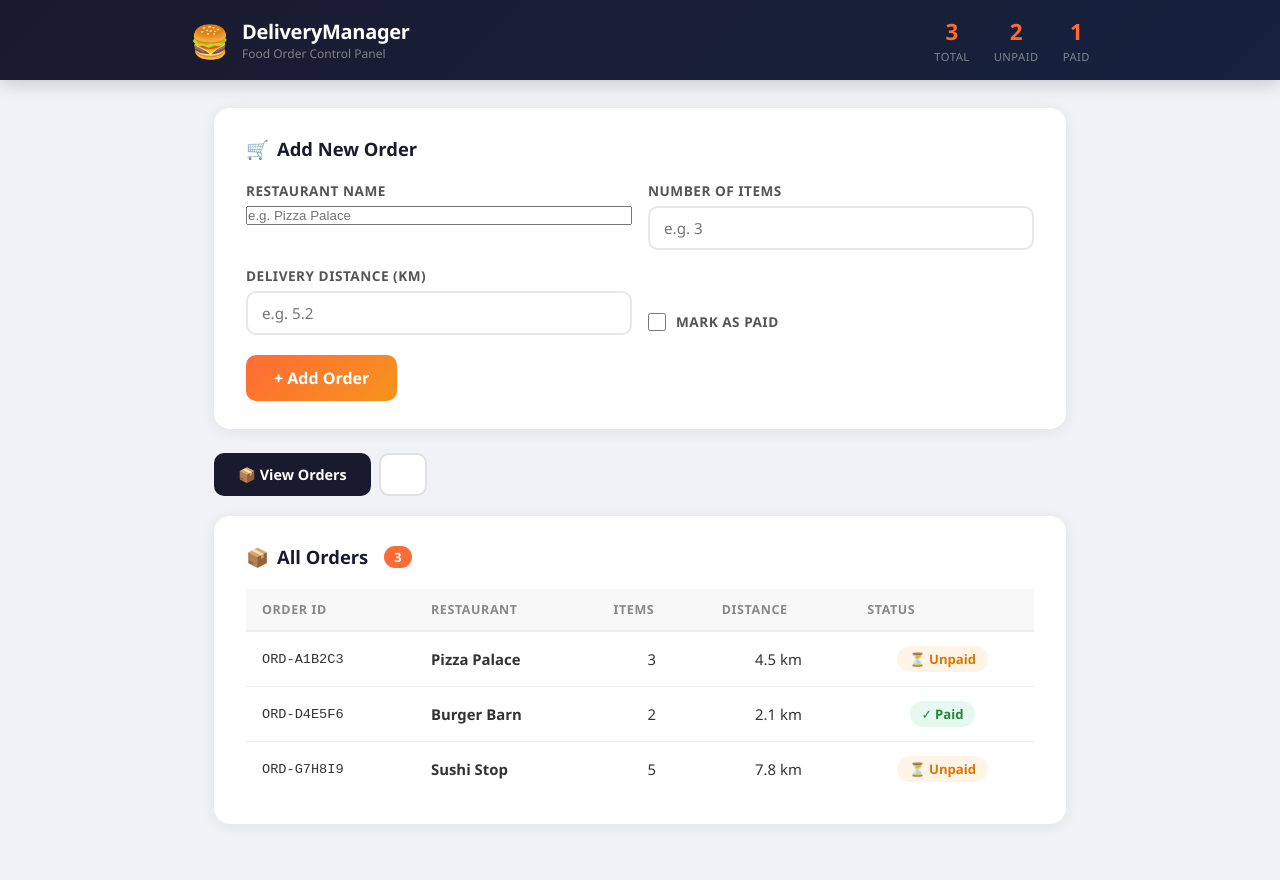
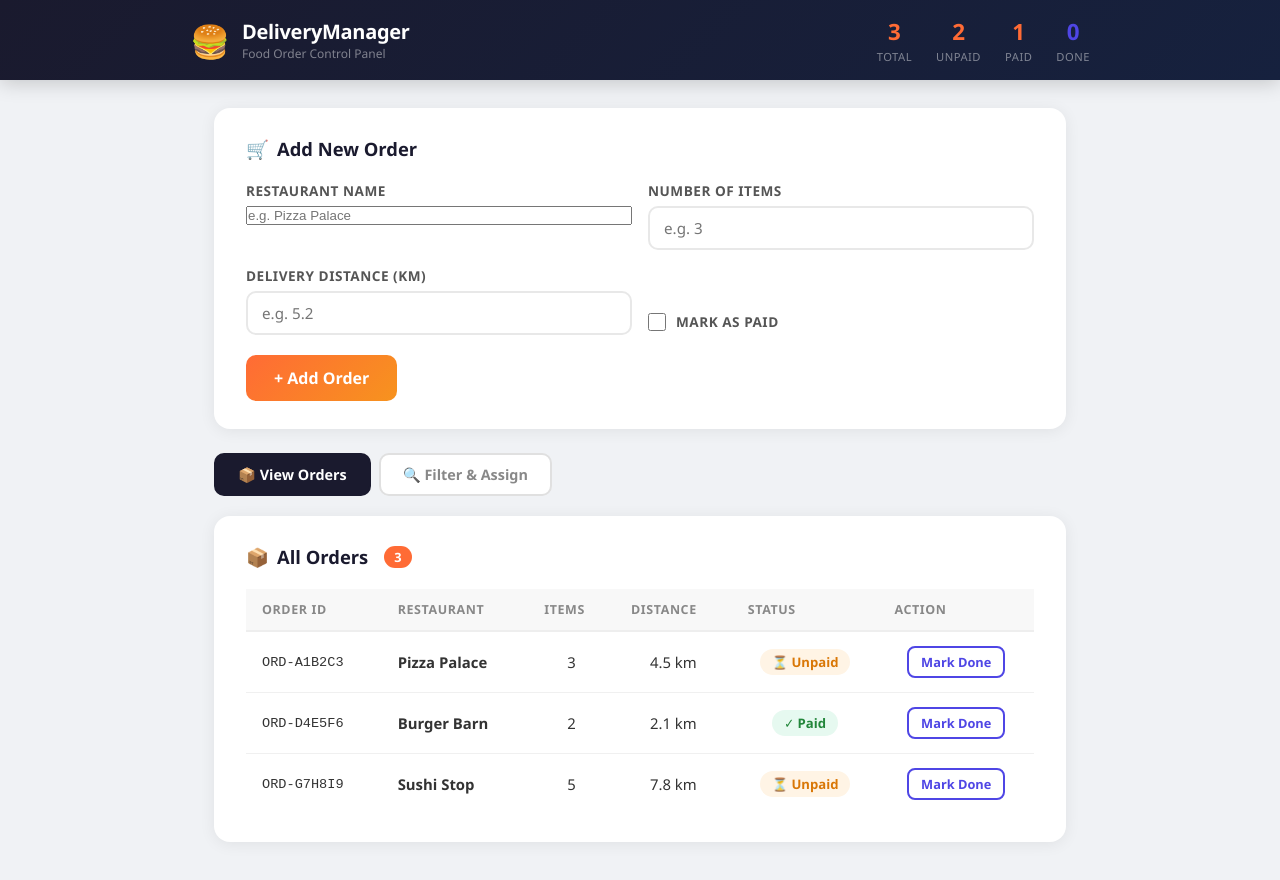
Before and after one commit to Ashish7kumar/SYMB_Assignment, a React (Vite) app in the folder food-delivery-manager/: page / in a window 1280 px wide. Shown: the top 880 px of the page. Built offline with nearby package versions, Linux system fonts and the light colour scheme.

Commit message:
added logic to mark a order completed

```diff
--- a/food-delivery-manager/src/App.css
+++ b/food-delivery-manager/src/App.css
@@ -75,6 +75,10 @@ body {
   color: #ff6b35;
 }
 
+.stat-num.completed-num {
+  color: #818cf8;
+}
+
 .stat-label {
   font-size: 0.7rem;
   color: rgba(255,255,255,0.45);
--- a/food-delivery-manager/src/App.jsx
+++ b/food-delivery-manager/src/App.jsx
@@ -7,9 +7,9 @@ import { filterOrders } from "./utils/orderLogic";
 import "./App.css";
 
 const SAMPLE_ORDERS = [
-  { orderId: "ORD-A1B2C3", restaurantName: "Pizza Palace", itemCount: 3, isPaid: false, deliveryDistance: 4.5 },
-  { orderId: "ORD-D4E5F6", restaurantName: "Burger Barn", itemCount: 2, isPaid: true, deliveryDistance: 2.1 },
-  { orderId: "ORD-G7H8I9", restaurantName: "Sushi Stop", itemCount: 5, isPaid: false, deliveryDistance: 7.8 },
+  { orderId: "ORD-A1B2C3", restaurantName: "Pizza Palace", itemCount: 3, isPaid: false, deliveryDistance: 4.5, isCompleted: false },
+  { orderId: "ORD-D4E5F6", restaurantName: "Burger Barn", itemCount: 2, isPaid: true, deliveryDistance: 2.1, isCompleted: false },
+  { orderId: "ORD-G7H8I9", restaurantName: "Sushi Stop", itemCount: 5, isPaid: false, deliveryDistance: 7.8, isCompleted: false },
 ];
 
 export default function App() {
@@ -18,7 +18,13 @@ export default function App() {
   const [activeTab, setActiveTab] = useState("orders");
 
   const handleAddOrder = (order) => {
-    setOrders((prev) => [order, ...prev]);
+    setOrders((prev) => [{ ...order, isCompleted: false }, ...prev]);
+  };
+
+  const handleMarkCompleted = (orderId) => {
+    setOrders((prev) =>
+      prev.map((o) => o.orderId === orderId ? { ...o, isCompleted: true, isPaid: true } : o)
+    );
   };
 
   const filteredOrders = useMemo(() => filterOrders(orders, filters), [orders, filters]);
@@ -40,22 +46,26 @@ export default function App() {
               <span className="stat-label">Total</span>
             </div>
             <div className="stat">
-              <span className="stat-num">{orders.filter(o => !o.isPaid).length}</span>
+              <span className="stat-num">{orders.filter(o => !o.isPaid && !o.isCompleted).length}</span>
               <span className="stat-label">Unpaid</span>
             </div>
             <div className="stat">
-              <span className="stat-num">{orders.filter(o => o.isPaid).length}</span>
+              <span className="stat-num">{orders.filter(o => o.isPaid && !o.isCompleted).length}</span>
               <span className="stat-label">Paid</span>
+            </div>
+            <div className="stat">
+              <span className="stat-num completed-num">{orders.filter(o => o.isCompleted).length}</span>
+              <span className="stat-label">Done</span>
             </div>
           </div>
         </div>
       </header>
 
       <main className="main">
-
+        {/* Add Order always visible on top */}
         <AddOrderForm onAddOrder={handleAddOrder} />
 
-
+        {/* Tabs */}
         <div className="tabs">
           <button
             className={`tab ${activeTab === "orders" ? "active" : ""}`}
@@ -67,12 +77,12 @@ export default function App() {
             className={`tab ${activeTab === "filter" ? "active" : ""}`}
             onClick={() => setActiveTab("filter")}
           >
-
+            🔍 Filter & Assign
           </button>
         </div>
 
         {activeTab === "orders" && (
-          <OrdersList orders={orders} />
+          <OrdersList orders={orders} onMarkCompleted={handleMarkCompleted} />
         )}
 
         {activeTab === "filter" && (
@@ -82,7 +92,7 @@ export default function App() {
               onFilterChange={setFilters}
               filteredCount={filteredOrders.length}
             />
-            <OrdersList orders={filteredOrders} />
+            <OrdersList orders={filteredOrders} onMarkCompleted={handleMarkCompleted} />
             <AssignDelivery orders={orders} />
           </>
         )}
--- a/food-delivery-manager/src/components/OrdersList.css
+++ b/food-delivery-manager/src/components/OrdersList.css
@@ -86,3 +86,51 @@
   background: #fff4e5;
   color: #d97706;
 }
+
+.status-pill.completed {
+  background: #eef2ff;
+  color: #4f46e5;
+}
+
+
+.row-completed {
+  opacity: 0.65;
+  background: #fafafa;
+}
+
+.done-strike {
+  text-decoration: line-through;
+  color: #aaa;
+}
+
+.done-label {
+  font-size: 0.82rem;
+  font-weight: 700;
+  color: #22863a;
+}
+
+
+.btn-complete {
+  background: transparent;
+  border: 2px solid #4f46e5;
+  color: #4f46e5;
+  padding: 5px 12px;
+  border-radius: 8px;
+  font-size: 0.8rem;
+  font-weight: 700;
+  cursor: pointer;
+  transition: all 0.15s;
+  font-family: inherit;
+  white-space: nowrap;
+}
+
+.btn-complete:hover {
+  background: #4f46e5;
+  color: white;
+  transform: translateY(-1px);
+}
+
+
+.completed-num {
+  color: #4f46e5 !important;
+}
--- a/food-delivery-manager/src/components/OrdersList.jsx
+++ b/food-delivery-manager/src/components/OrdersList.jsx
@@ -1,11 +1,11 @@
 import "./OrdersList.css";
 
-export default function OrdersList({ orders }) {
+export default function OrdersList({ orders, onMarkCompleted }) {
   if (orders.length === 0) {
     return (
       <div className="card">
         <h2 className="card-title"><span className="icon">📦</span> All Orders</h2>
-        <div className="empty-state">No orders yet. Add your first order above!</div>
+        <div className="empty-state">No orders found.</div>
       </div>
     );
   }
@@ -25,19 +25,40 @@ export default function OrdersList({ orders }) {
               <th>Items</th>
               <th>Distance</th>
               <th>Status</th>
+              <th>Action</th>
             </tr>
           </thead>
           <tbody>
             {orders.map((order) => (
-              <tr key={order.orderId}>
+              <tr key={order.orderId} className={order.isCompleted ? "row-completed" : ""}>
                 <td className="order-id">{order.orderId}</td>
-                <td className="restaurant">{order.restaurantName}</td>
+                <td className="restaurant">
+                  {order.isCompleted
+                    ? <span className="done-strike">{order.restaurantName}</span>
+                    : order.restaurantName}
+                </td>
                 <td className="center">{order.itemCount}</td>
                 <td className="center">{order.deliveryDistance} km</td>
                 <td className="center">
-                  <span className={`status-pill ${order.isPaid ? "paid" : "unpaid"}`}>
-                    {order.isPaid ? "✓ Paid" : "⏳ Unpaid"}
-                  </span>
+                  {order.isCompleted ? (
+                    <span className="status-pill completed">🎉 Completed</span>
+                  ) : (
+                    <span className={`status-pill ${order.isPaid ? "paid" : "unpaid"}`}>
+                      {order.isPaid ? "✓ Paid" : "⏳ Unpaid"}
+                    </span>
+                  )}
+                </td>
+                <td className="center">
+                  {order.isCompleted ? (
+                    <span className="done-label">✓ Done</span>
+                  ) : (
+                    <button
+                      className="btn-complete"
+                      onClick={() => onMarkCompleted(order.orderId)}
+                    >
+                      Mark Done
+                    </button>
+                  )}
                 </td>
               </tr>
             ))}
```
